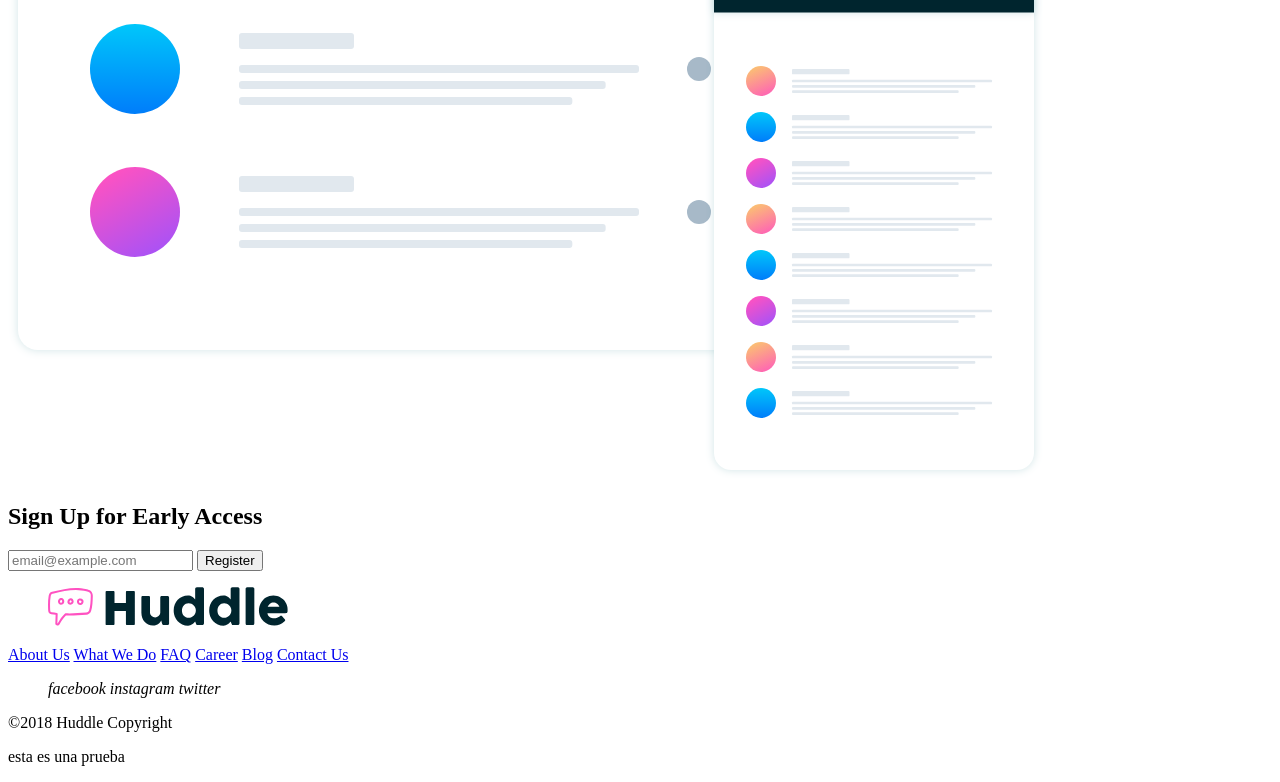
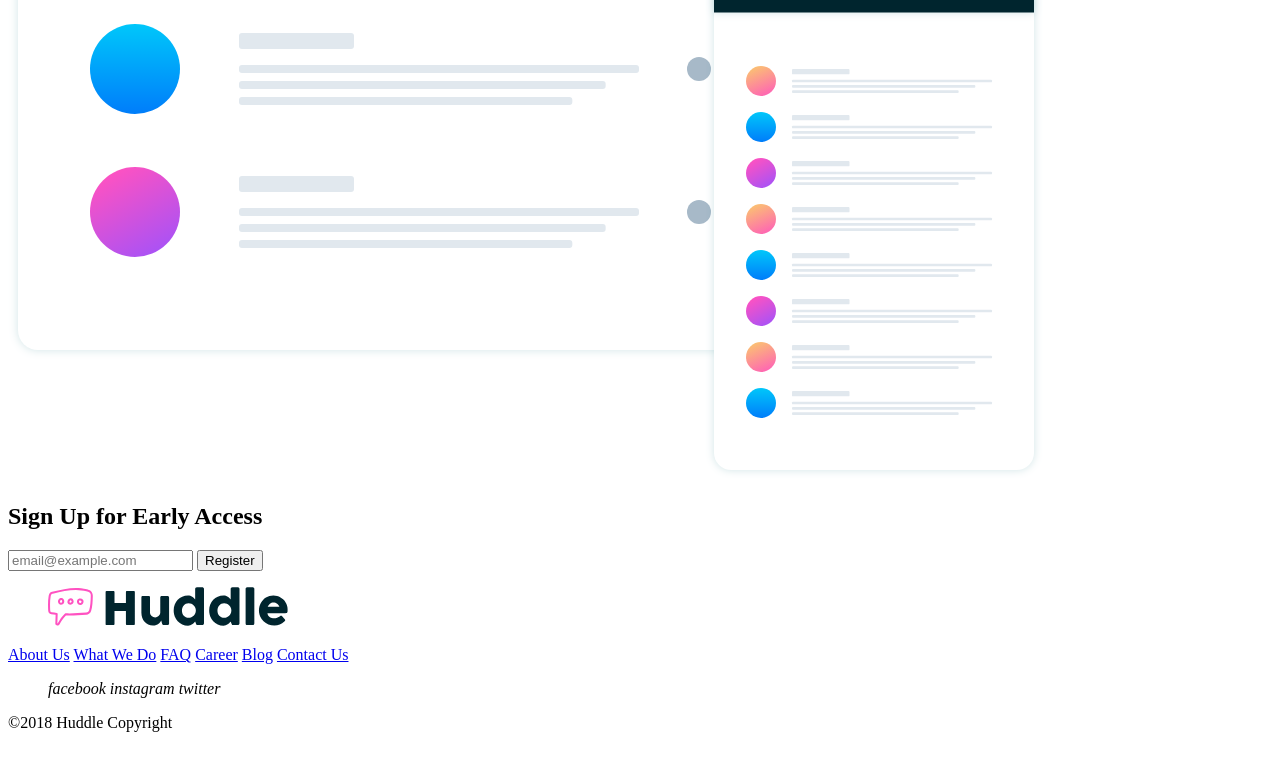
Before and after one commit to leovid2392/Hubble_landing_singlecolumn, a plain HTML site: page index.html in a window 1280 px wide. Shown: the part 404-1186 px from the top of the page. After the commit the page ends 1152 px from the top, so only its background shows below. Drawn offline with Linux system fonts and the light colour scheme.

Commit message:
prueba erase

```diff
--- a/index.html
+++ b/index.html
@@ -44,8 +44,6 @@
           <i>twitter</i>
         </figure>
         <p>&copy;2018 Huddle Copyright</p>
-        <p>esta es una prueba</p>
-
       </div>
 
     </footer>
```
